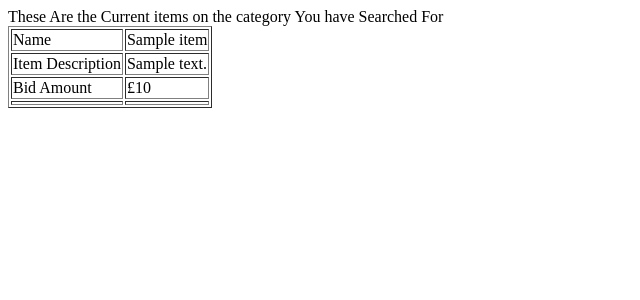
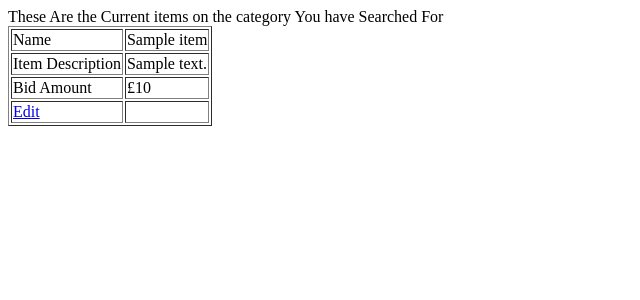
Before and after one commit to Gene142/GC06Group29, a PHP site: page /BuyerAuctionBidSearch.php in a window 1280 px wide. Shown: the top 300 px of the page, without its empty margins (0-640 px from the left). Run offline with PHP 8.4, Linux system fonts and the light colour scheme; tables that the repository leaves empty or names only in its code hold one stand-in row (values such as "Sample post"); data that the repository does not hold is empty.

Commit message:
query fix

```diff
--- a/BuyerAuctionBidSearch.php
+++ b/BuyerAuctionBidSearch.php
@@ -22,8 +22,8 @@ while ($row = $result->fetch_assoc()) {
 echo '<tr><td>'."Name". '</td>'. '<td>' . $row['name'].'</td></tr>';
 echo '<tr><td>' ."Item Description". '</td>'. '<td>' . $row['description'].'</td></tr>';
 echo '<tr><td>' . "Bid Amount". '</td>'. '<td>' .'£'. $row['bidAmount'].'</td></tr>';
-echo '<tr><td>'."".'</td>'. '<td>'."".'</td></tr>';
-
+echo '<tr><td>'."<a href='bidPage.php?id=".$row['itemId']."'>Edit</a>".'</td>'. '<td>'."".'</td></tr>';
+//include a more bidOn button at bottom of table.
 }
 
 
```
